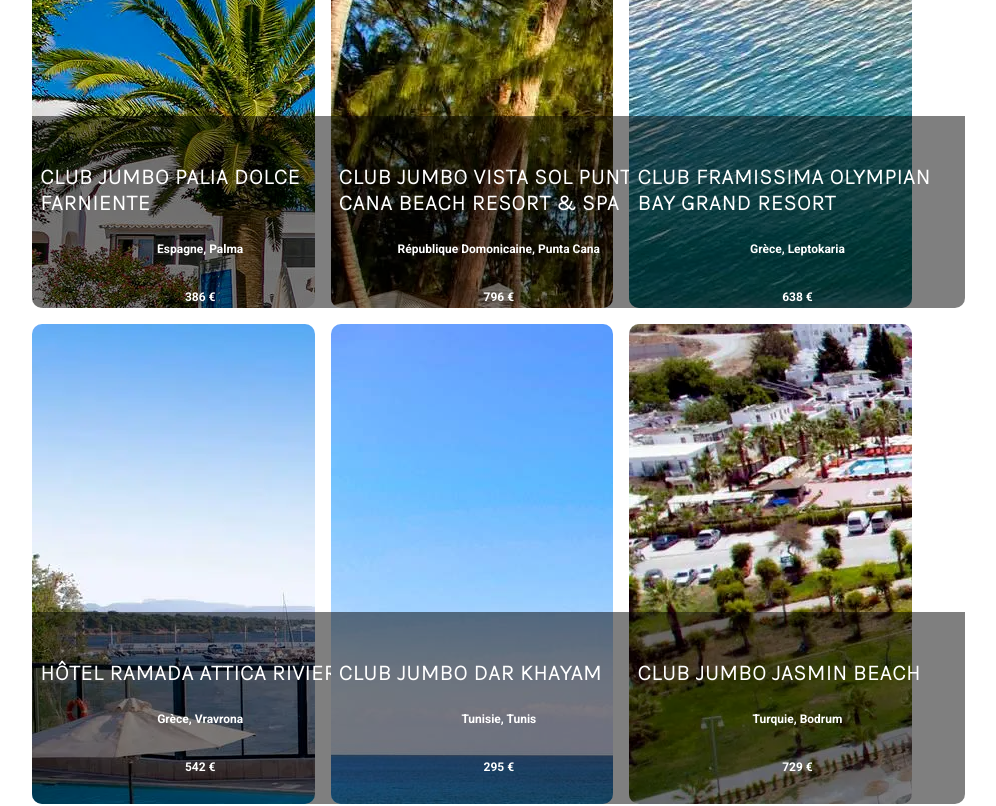
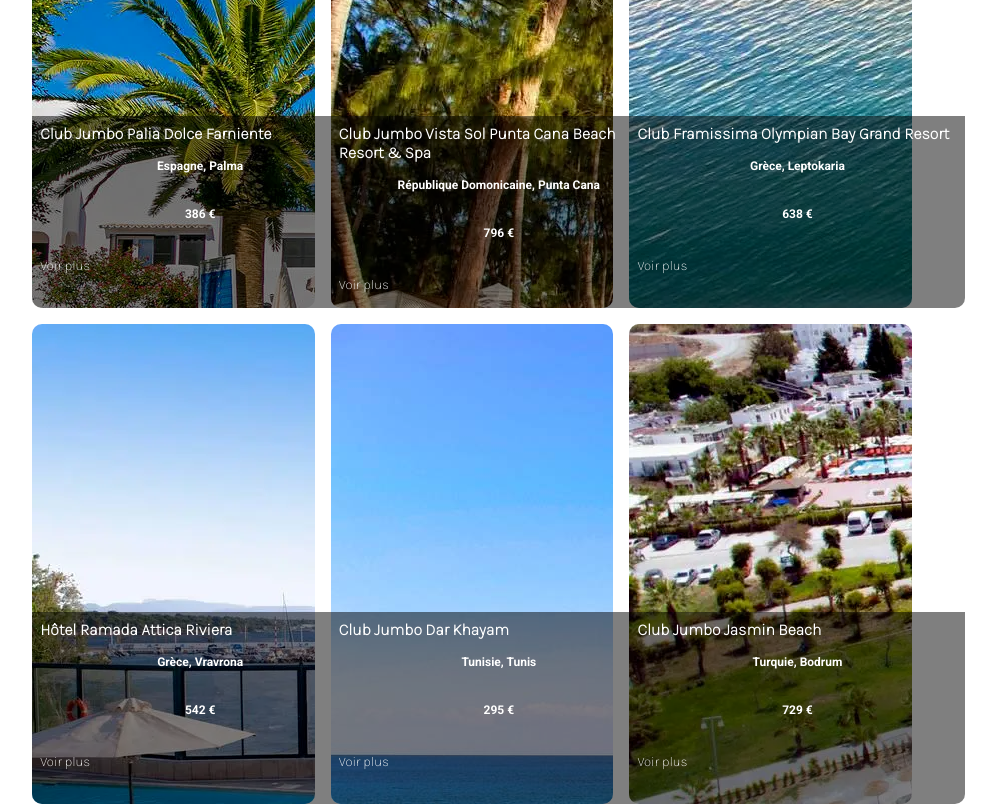
Before and after one commit to ElodieSyg/react-projet-ipssi, a React (Create React App) app in the folder front/: page / in a window 1280 px wide. Shown: the part 1060-1866 px from the top of the page, without its empty margins (168-1164 px from the left). Built offline with nearby package versions, Linux system fonts and the light colour scheme.

Commit message:
add readme.md

```diff
--- a/front/src/components/card/index.js
+++ b/front/src/components/card/index.js
@@ -5,7 +5,7 @@
     return (
         <div className="card-container" style={{ backgroundImage: `url(${props.data.image})` }}>
             <div className="card-content">
-                <h3 className="white pb-1">{props.data.title}</h3>
+                <h4 className="white pb-1">{props.data.title}</h4>
                 <p className="white pb-1">{props.data.address.country}, {props.data.address.city}</p>
                 <p className="white pb-1">{props.data.price} €</p>
                 <a href={`/product/${props.data.id}`} className="no-decorations">
--- a/front/src/pages/faq/index.js
+++ b/front/src/pages/faq/index.js
@@ -1,8 +1,12 @@
+// Component importation
+import Navbar from "../../components/navbar";
+// CSS importation
 import "../../styles/faq.modules.css";
 
 const Faq = () => {
     return (
         <div className="faq">
+            <Navbar />
             <h2>FAQ</h2>
             <div>
                 <h3>Why Should I Use a Travel Agent to Book a Vacation?</h3>
```
